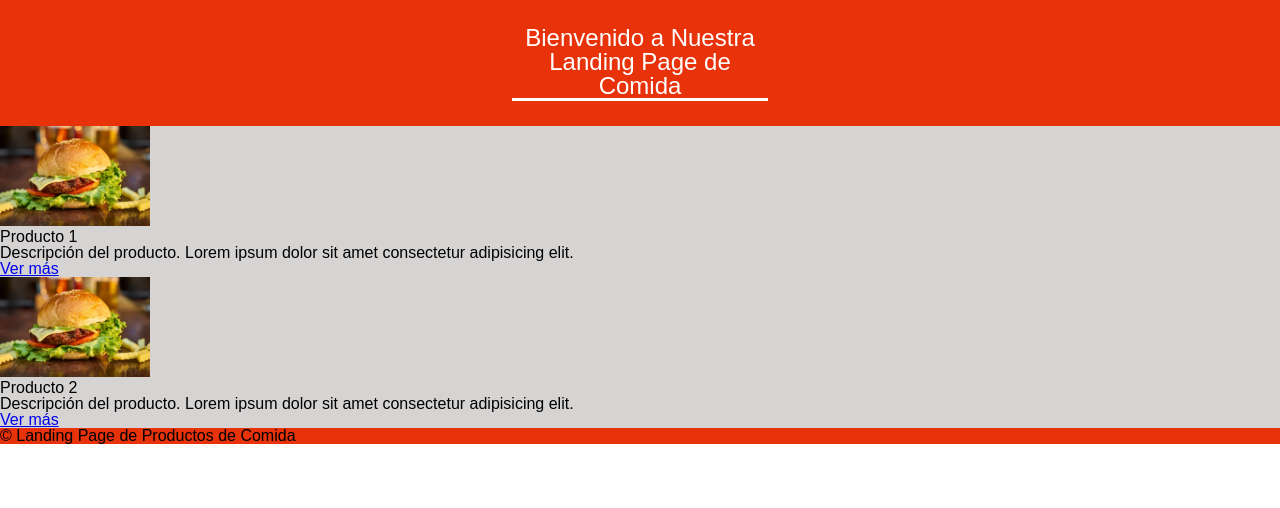
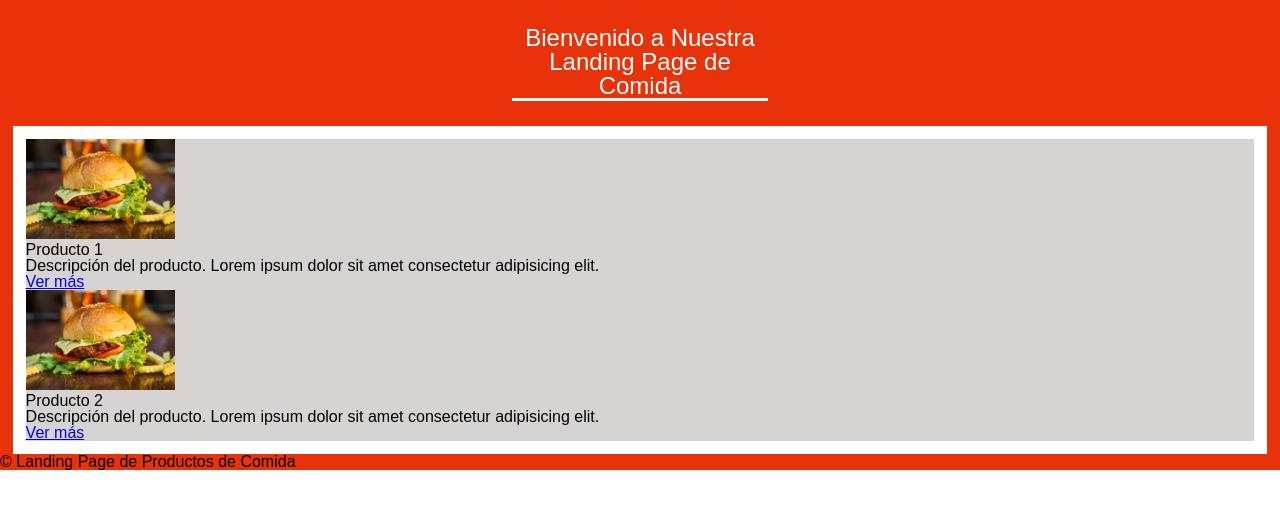
Before and after one commit to LeoGBK/05-ax_Reto-Modelo-de-Caja, a plain HTML site: page index.html in a window 1280 px wide. Drawn offline with nearby package versions, Linux system fonts and the light colour scheme.

Commit message:
White block margin style setting

```diff
--- a/styles.css
+++ b/styles.css
@@ -17,6 +17,8 @@ h1 {
 
 .white-block {
   background-color: white;
+  margin: 0% 1% 0% 1%;
+  padding: 1%;
 }
 
 .gray-block {
```
